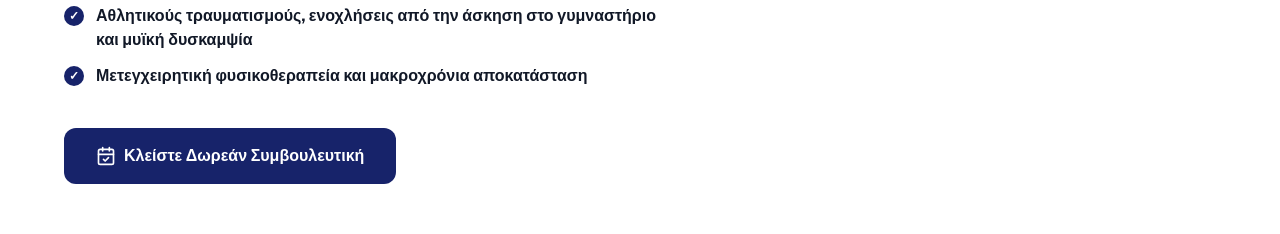
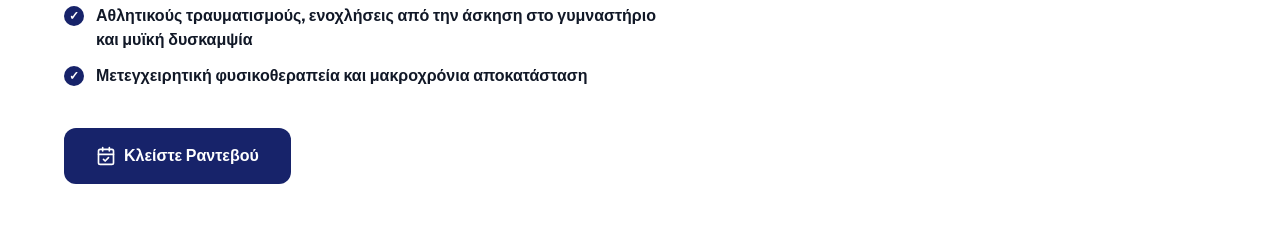
Before and after one commit to Ermeion/ermeion-website, a React (Vite) app: page / in a window 1280 px wide. Shown: the part 2280-2514 px from the top of the page. Built offline with nearby package versions, Linux system fonts and the light colour scheme.

Commit message:
Updated App.tsx

```diff
--- a/src/App.tsx
+++ b/src/App.tsx
@@ -343,7 +343,7 @@ function WhyErmeionSection() {
             style={{ backgroundColor: '#17236a' }}
           >
             <CalendarCheck className="w-5 h-5 shrink-0" />
-            Κλείστε Δωρεάν Συμβουλευτική
+            Κλείστε Ραντεβού
           </button>
         </div>
 
```
